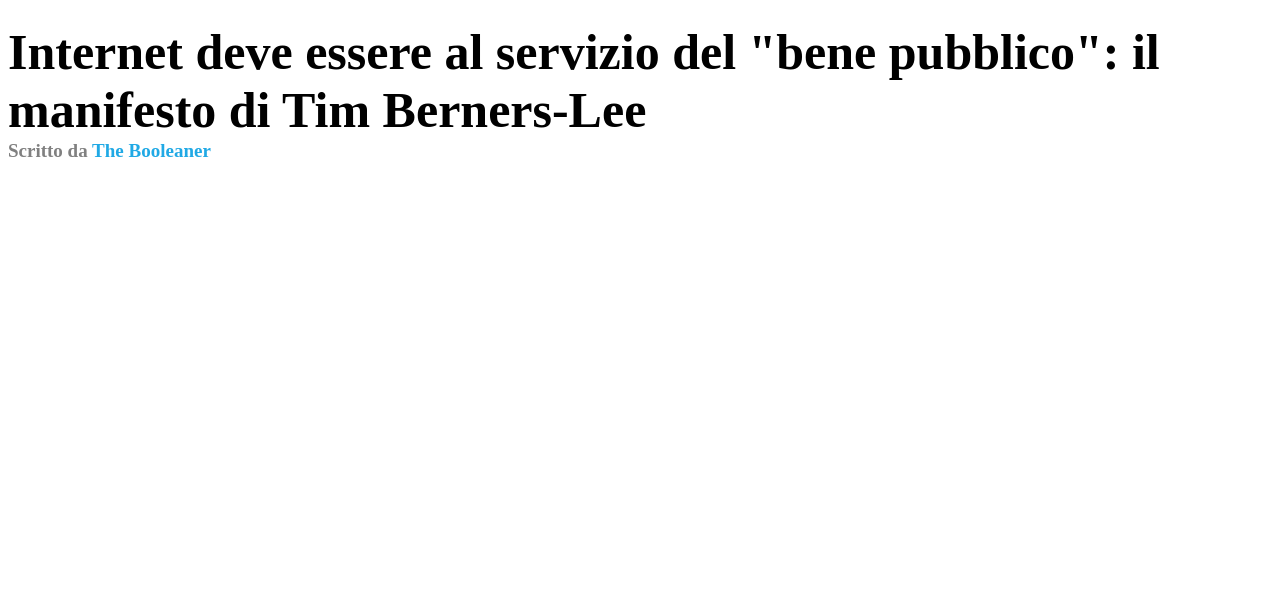
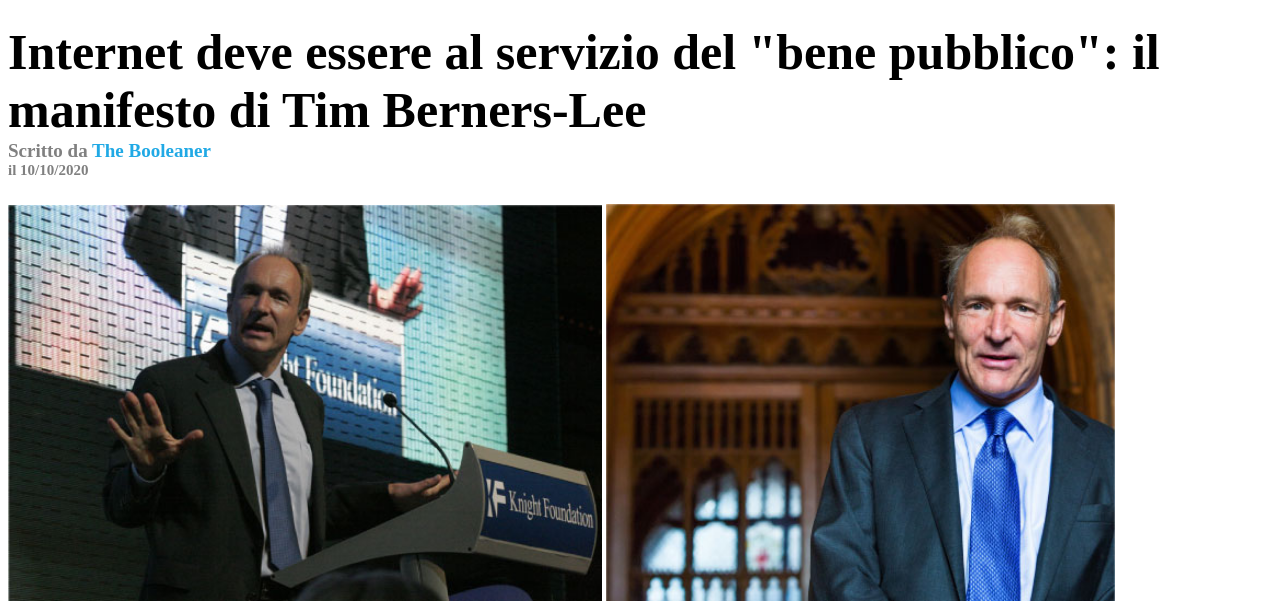
Before and after one commit to bertoldimatteo/html-css-booleaner, a plain HTML site: page index.html in a window 1280 px wide. Shown: the part 202-807 px from the top of the page. Drawn offline with Linux system fonts and the light colour scheme.

Commit message:
aggiunte immagini

```diff
--- a/css/style.css
+++ b/css/style.css
@@ -12,7 +12,7 @@
     color: rgb(32,169,229);
     text-decoration: none;
     font-size: 19px;
-    font-weight: 600;
+    font-weight: 800;
 }
 
 
@@ -42,5 +42,22 @@
 .testo1 {
     color: rgb(128, 128, 128);
     font-size: 19px;
+    font-weight: 800;
+}
+
+.testo2 {
+    color: rgb(128, 128, 128);
+    font-size: 15px;
     font-weight: 600;
+    margin-bottom: 25px;
 }
+
+.image1 {
+    margin: 0;
+    width: 46.7%;
+}
+
+.image2 {
+    margin: 0;
+    width: 40%;
+}
--- a/index.html
+++ b/index.html
@@ -21,10 +21,23 @@
 
     <!-- corpo pagina -->
     <main class="container">
+
+        <!-- titolo con immagini -->
         <h1 class="title">Internet deve essere al servizio del "bene pubblico": il manifesto di Tim Berners-Lee</h1>
+        <div class="testo1">
+            Scritto da <a href="www.google.it">The Booleaner</a>
+        </div>
+        <div class="testo2">
+            il 10/10/2020
+        </div>
+
         <div>
-            <span class="testo1">Scritto da </span><a href="www.google.it">The Booleaner</a>
+            <img class="image1" src="images/tim-1.jpg" alt="tim immagine 1">
+            <img class="image2" src="images/tim-2.jpg" alt="tim immagine 2">
         </div>
+        <!-- /titolo con immagini -->
+
+
     </main>
     <!-- /corpo pagina -->
 
```
